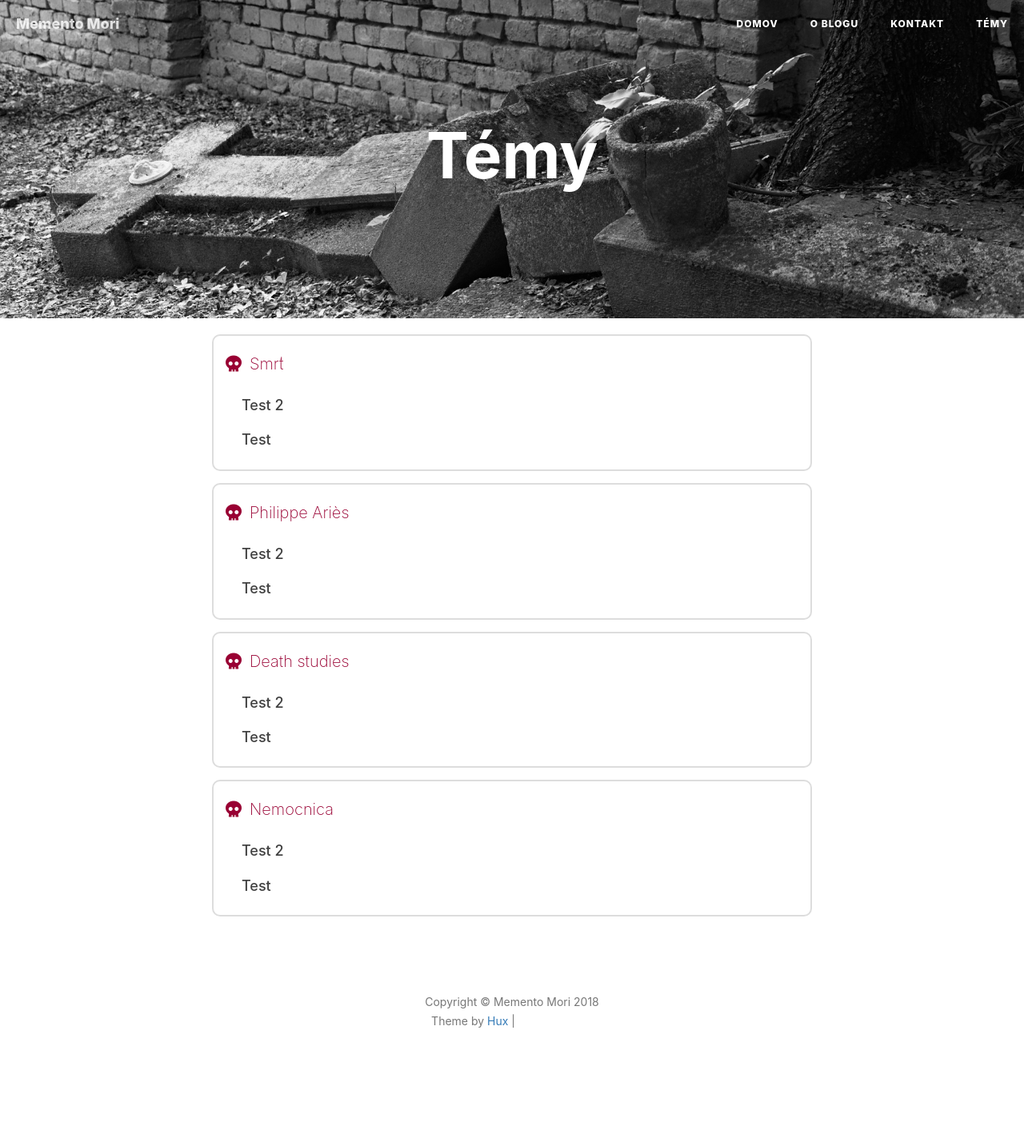
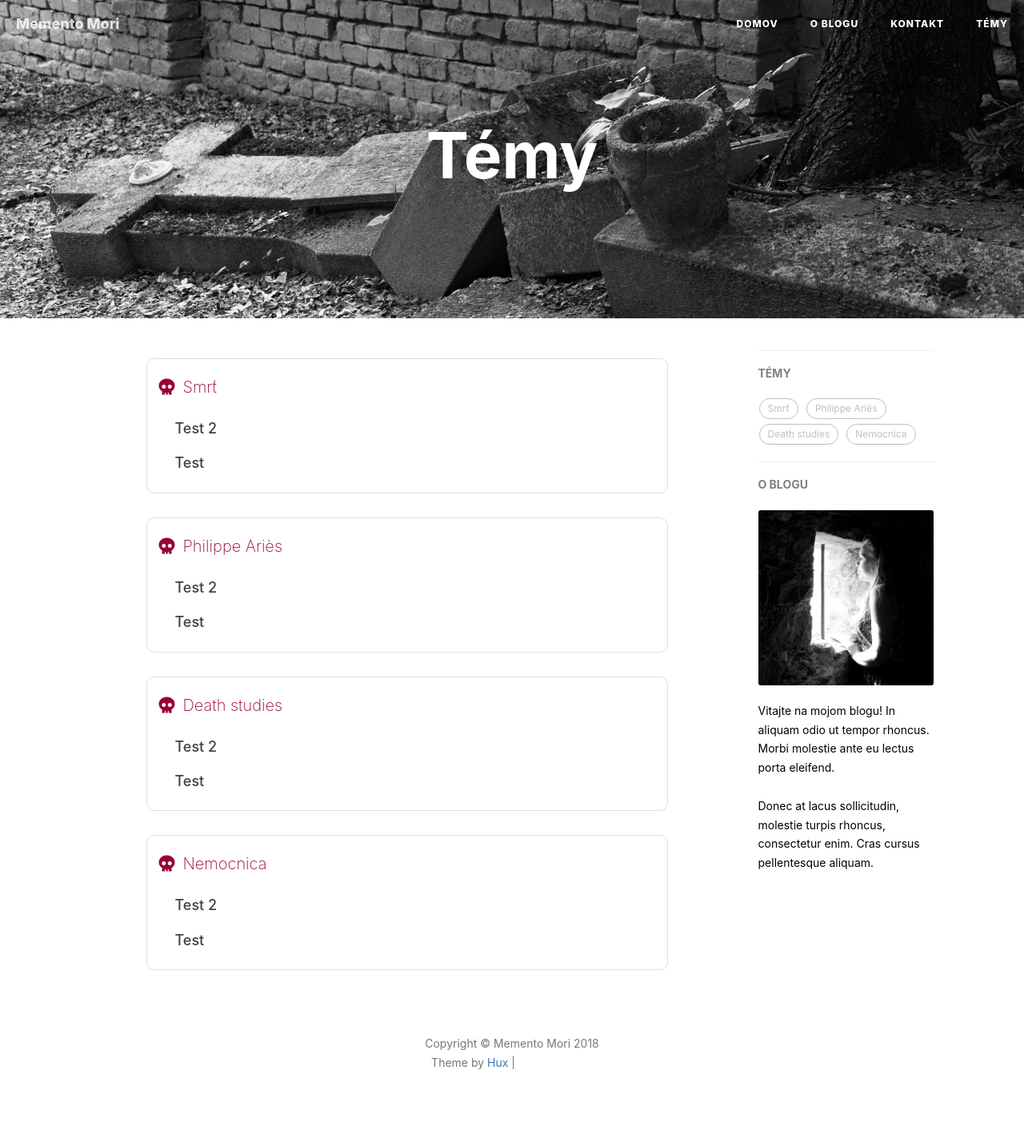
Before and after one commit to karolinadh/karolinadh.github.io, a Jekyll site: the page built from tags.html, in a window 1280 px wide. Shown: the whole page at 80% size. Built offline with Jekyll 4.4.1, drawn with Linux system fonts in a browser that asks for light colours; nearby versions of some CDN libraries; comment, search, counter and statistics services are not loaded; before the commit the page ends 1381 px from its top, so only the background shows below that; grey boxes are pictures that could not be loaded.

Commit message:
about-text align, tags-change layout, css-margin contact, tags

```diff
--- a/_config.yml
+++ b/_config.yml
@@ -69,8 +69,8 @@ disqus_username: Blogosmrti
 
 
 # Sidebar settings
-sidebar: true                           # whether or not using Sidebar.
-sidebar-about-description: "Vitajte na mojom blogu! In aliquam odio ut tempor rhoncus. Morbi molestie ante eu lectus porta eleifend. Donec at lacus sollicitudin, molestie turpis rhoncus, consectetur enim. Cras cursus pellentesque aliquam. Pellentesque vitae posuere lectus. Pellentesque lobortis faucibus sodales. Suspendisse lacus magna, tincidunt sit amet nulla vel, commodo tincidunt nulla."
+sidebar: true                           # whether or not using Sidebar.,
+sidebar-about-description: "Vitajte na mojom blogu! In aliquam odio ut tempor rhoncus. Morbi molestie ante eu lectus porta eleifend. <br> <br> Donec at lacus sollicitudin, molestie turpis rhoncus, consectetur enim. Cras cursus pellentesque aliquam."
 sidebar-avatar: /img/memento_profile.jpg      # use absolute URL, seeing it's used in both `/` and `/about/`s
 
 
--- a/css/hux-blog.css
+++ b/css/hux-blog.css
@@ -38,13 +38,13 @@
 .sidebar-container .short-about img {
   width: 100%;
   display: block;
-  border-radius: 5px;
+  border-radius: 3px;
   margin-bottom: 20px;
 }
 .sidebar-container .short-about p {
   margin-top: 0px;
   margin-bottom: 20px;
-  text-align: justify;
+  text-align: left;
 }
 .sidebar-container .short-about .list-inline > li {
   padding-left: 0px;
@@ -827,9 +827,9 @@ body {
   }
 }
 .one-tag-list {
-  border: 2px solid #ddd;
+  border: 1px solid #ddd;
   padding: 15px;
-  margin-bottom: 15px;
+  margin-top: 30px;
   border-radius: 10px;
 }
 .one-tag-list .tag-text {
@@ -986,3 +986,6 @@ blockquote{
 textarea {
   width: 100% !important;
 }
+#gform{
+  margin-top: 20px;
+}
--- a/index.html
+++ b/index.html
@@ -3,12 +3,6 @@ layout: page
 description: "O smrti a príbuzných témach"
 ---
 
-<!-- <blockquote>
-        Whether one fears or accepts death depends to a large extent on whether one has learned to accept one's only life cycle.
-        <p style="text-align:right;">
-    -- P.T.P. Wong
-    </p>
-    </blockquote> -->
 
 {% for post in paginator.posts %}
 <div class="post-preview">
--- a/tags.html
+++ b/tags.html
@@ -1,28 +1,29 @@
 ---
 title: Témy
-layout: default
+layout: page
 description:
 header-img: "img/temy.jpg"
 ---
 
-<!-- Page Header -->
-<header class="intro-header" style="background-image: url('{{ site.baseurl }}/{% if page.header-img %}{{ page.header-img }}{% else %}{{ site.header-img }}{% endif %}')">
+ <!-- Page Header -->
+<!--  <header class="intro-header" style="background-image: url('{{ site.baseurl }}/{% if page.header-img %}{{ page.header-img }}{% else %}{{ site.header-img }}{% endif %}')">
     <div class="container">
         <div class="row">
             <div class="col-lg-8 col-lg-offset-2 col-md-10 col-md-offset-1">
-                <div class="site-heading"> <!--  id="tag-heading" -->
+                <div class="site-heading">
                     <h1>{% if page.title %}{{ page.title }}{% else %}{{ site.title }}{% endif %}</h1>
                     <span class="subheading">{{ page.description }}</span>
                 </div>
             </div>
         </div>
     </div>
-</header>
+</header>  -->
 
 <!-- Main Content -->
 <div class="container">
 	<div class="row">
-		<div class="col-lg-8 col-lg-offset-2 col-md-10 col-md-offset-1">
+		 <div class="col-md-7 offset-md-3">
+		<!-- <div class="col-lg-8 col-lg-offset-2 col-md-10 col-md-offset-1"> -->
             <!-- 标签云 -->
 			<!-- <div id='tag_cloud' class="tags">
 				{% for tag in site.tags %}
```
